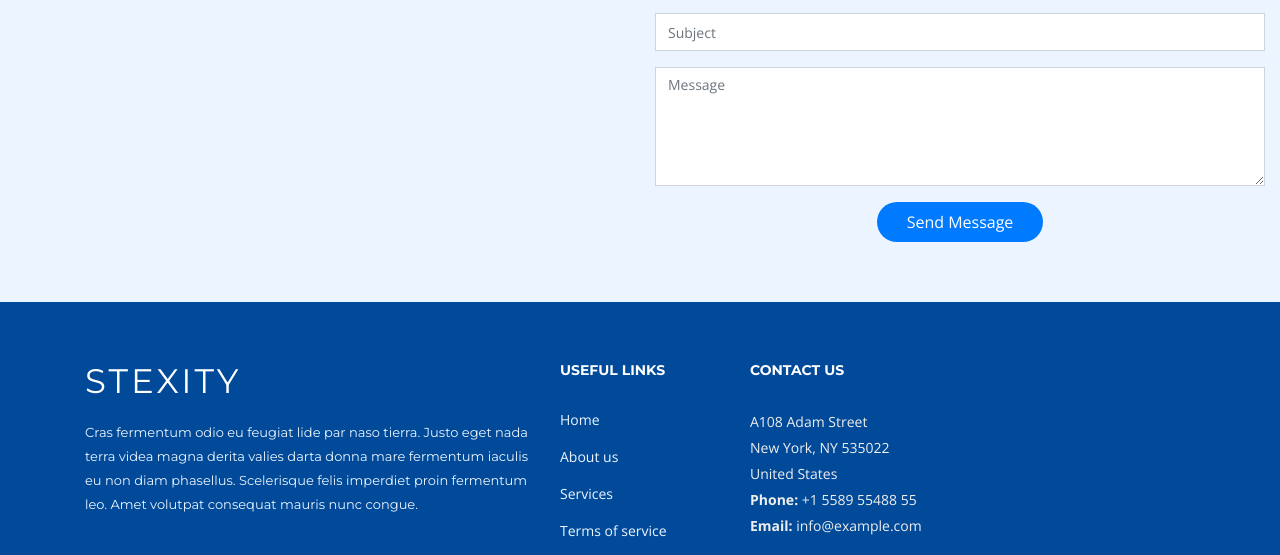
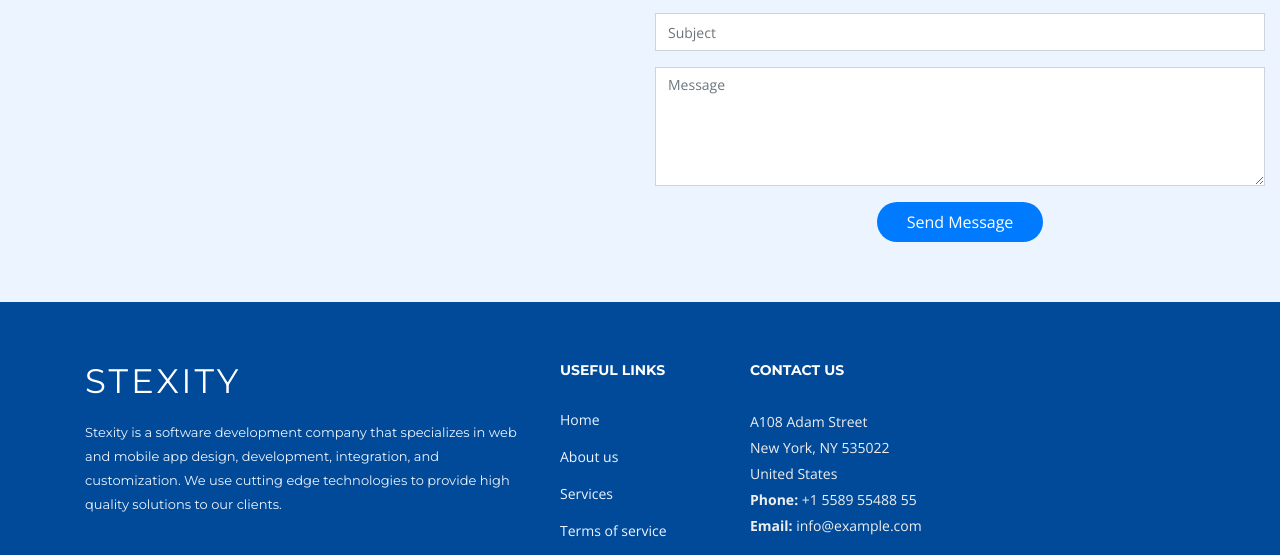
Before and after one commit to sunny080/stexity4, a plain HTML site: page index.html in a window 1280 px wide. Shown: the part 3225-3780 px from the top of the page. Drawn offline with nearby package versions, Linux system fonts and the light colour scheme; grey boxes are pictures that could not be loaded; files whose address does not match are found by name.

Commit message:
footer fix

```diff
--- a/css/style.css
+++ b/css/style.css
@@ -251,10 +251,7 @@ h6 {
 
 /* Desktop Navigation */
 
-.main-nav {
-  /* Drop Down */
-  /* Deep Drop Down */
-}
+
 
 .main-nav,
 .main-nav * {
--- a/index.html
+++ b/index.html
@@ -383,9 +383,7 @@
 
           <div class="col-lg-5 col-md-5 col-sm-6 footer-info">
             <h3>STEXITY</h3>
-            <p>Cras fermentum odio eu feugiat lide par naso tierra. Justo eget nada terra videa magna derita valies
-              darta donna mare fermentum iaculis eu non diam phasellus. Scelerisque felis imperdiet proin fermentum leo.
-              Amet volutpat consequat mauris nunc congue.</p>
+            <p>Stexity is a software development company that specializes in web and mobile app design, development, integration, and customization. We use cutting edge technologies to provide high quality solutions to our clients.</p>
           </div>
 
           <div class="col-lg-2 col-md-3  col-sm-6  footer-links">
```
